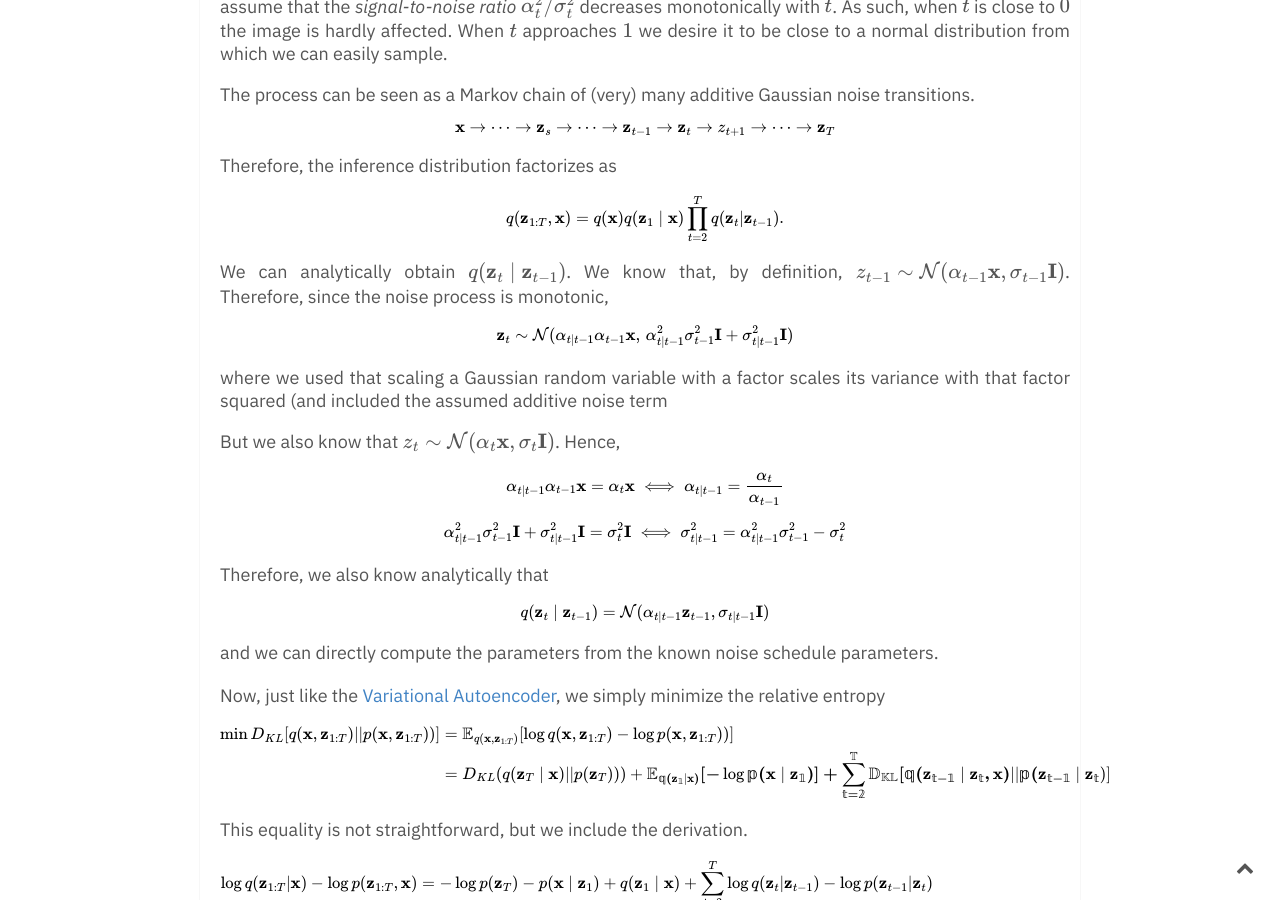
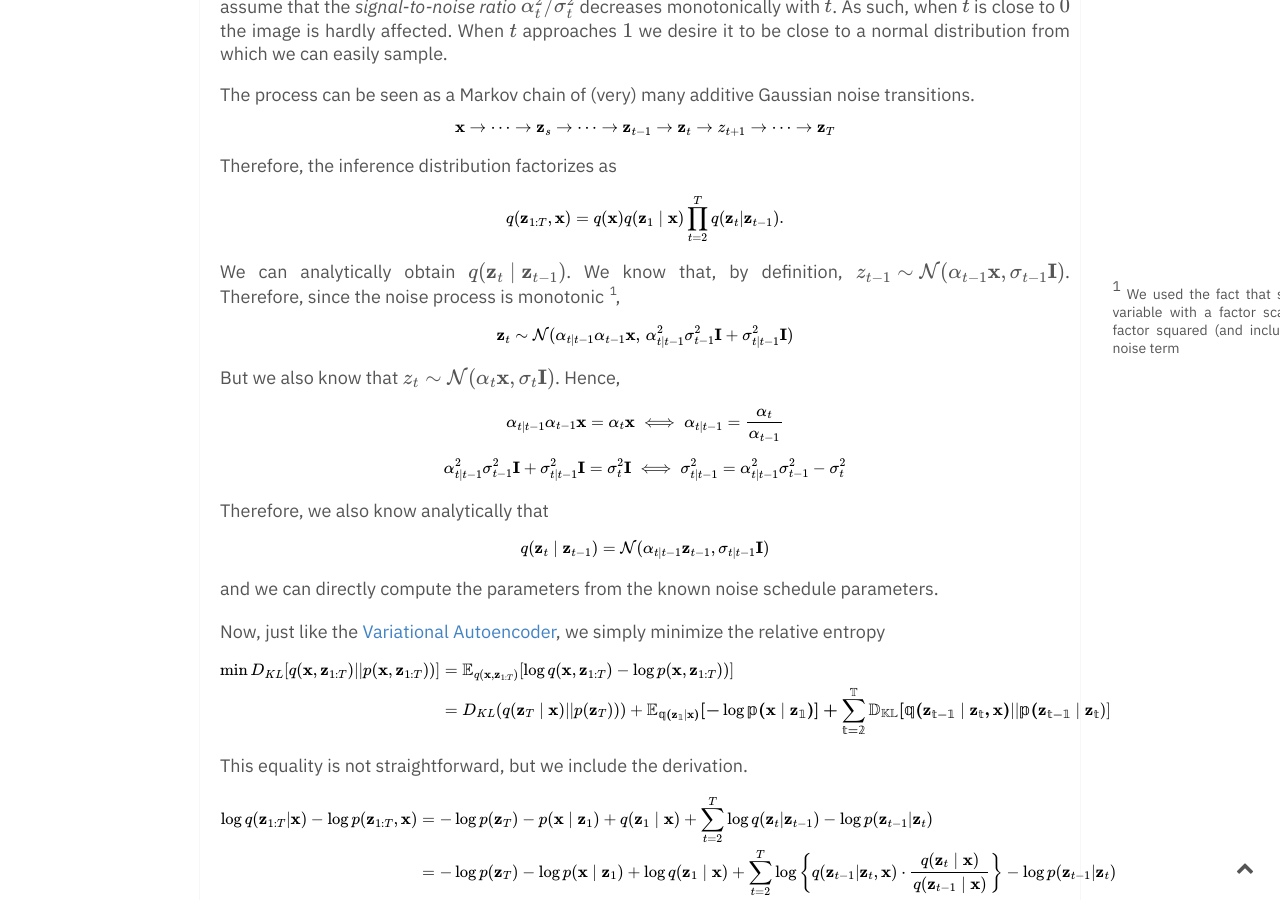
Before and after one commit to DavidRuhe/DavidRuhe.github.io, a Jekyll site: the page built from _notes/Variational Diffusion Models.md, in a window 1280 px wide and 900 px high, scrolled down 1018 px. Built offline with Jekyll 4.4.1, drawn with Linux system fonts in a browser that asks for light colours; formulas are drawn with MathJax 3; comment, search, counter and statistics services are not loaded.

Commit message:
update formatting

```diff
--- a/_notes/Variational Diffusion Models.md
+++ b/_notes/Variational Diffusion Models.md
@@ -26,11 +26,10 @@ Therefore, the inference distribution factorizes as
 
 $$q(\mathbf z_{1:T}, \mathbf x) = q(\mathbf x) q(\mathbf z_1 \mid \mathbf x) \prod_{t=2}^T  q(\mathbf z_t | \mathbf z_{t-1}).$$
 
-We can analytically obtain $q(\mathbf z_t \mid \mathbf z_{t-1})$. We know that, by definition, $z_{t-1} \sim \mathcal{N}(\alpha_{t-1} \mathbf x, \sigma_{t-1} \mathbf I)$. Therefore, since the noise process is monotonic,
+We can analytically obtain $q(\mathbf z_t \mid \mathbf z_{t-1})$. We know that, by definition, $z_{t-1} \sim \mathcal{N}(\alpha_{t-1} \mathbf x, \sigma_{t-1} \mathbf I)$. Therefore, since the noise process is monotonic
+[[We used the fact that scaling a Gaussian random variable with a factor scales its variance with that factor squared (and included the assumed additive noise term::rsn]],
 
 $$\mathbf z_t \sim \mathcal{N}(\alpha_{t|t-1} \alpha_{t-1} \mathbf x,\, \alpha_{t|t-1}^2 \sigma^2_{t-1} \mathbf I + \sigma^2_{t|t-1}\mathbf I)$$
-
-where we used that scaling a Gaussian random variable with a factor scales its variance with that factor squared (and included the assumed additive noise term
 
 But we also know that $z_t \sim \mathcal{N}(\alpha_t \mathbf x, \sigma_t \mathbf I)$. Hence,
 
```
